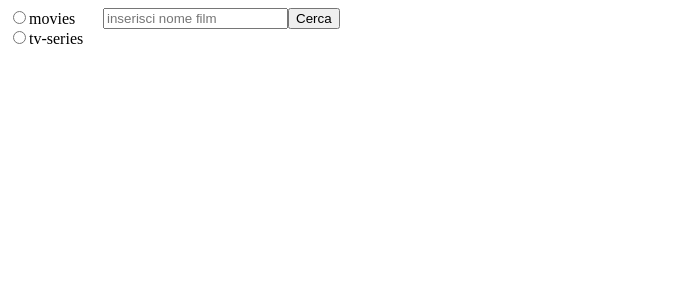
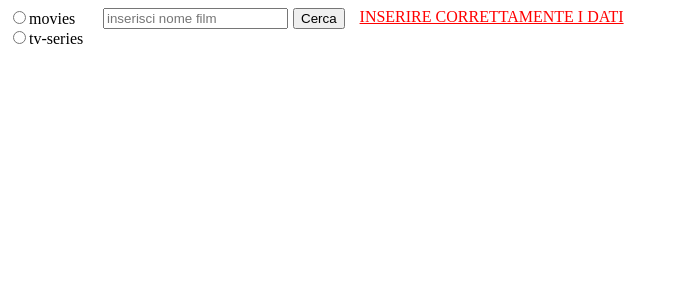
Before and after one commit to abdi-El/vue-boolflix, a Vue app: page / in a window 1280 px wide. Both pictures are taken after a click on the button "Cerca". Shown: the top 300 px of the page, without its empty margins (0-673 px from the left). Built offline with nearby package versions, Linux system fonts and the light colour scheme.

Commit message:
add error message

```diff
--- a/src/App.vue
+++ b/src/App.vue
@@ -1,6 +1,6 @@
 <template>
   <div id="app">
-    <Header @Cerca='filmDaCercare'/>
+    <Header @Cerca='filmDaCercare' :error="error"/>
     <FilmList :risultati="risultatoFilmCercato" :tipo='tipo'/>
   </div>
 </template>
@@ -20,13 +20,17 @@ export default {
       risultatoFilmCercato: null,
       tipo:'',
       apiLink: '',
+      error: false,
     }
   },
   methods:{
     filmDaCercare(nome){
       if(nome[0] != '' && nome[1] != ''){
+        // settaggio delle variabili props
         this.apiLink = nome[1] == 'movies'  ? 'https://api.themoviedb.org/3/search/movie?' : 'https://api.themoviedb.org/3/search/tv?'
         this.tipo = nome[1] == 'movies'  ? 'movies' : 'tv-series'
+        this.error = false;
+        // chiamata axios
         axios.get(this.apiLink,
           {params:{
             api_key: '8f561fa6df5ee66570e07ee3b22e98a4',
@@ -37,7 +41,8 @@ export default {
           })
       }
       else{
-        alert('inserire dati corretti')
+        // in caso di un inserimento non valido
+        this.error = true;
       }
     }
   },
--- a/src/components/Header.vue
+++ b/src/components/Header.vue
@@ -8,6 +8,7 @@
       </div>
       <input type="text" placeholder="inserisci nome film" v-model.trim="nome" @keyup.enter="$emit('Cerca', filmDaCercare)">
       <button @click="getData(), $emit('Cerca', filmDaCercare)">Cerca</button>
+      <span class="error" v-if="error">INSERIRE CORRETTAMENTE I DATI</span>
   </div>
 </template>
 
@@ -20,6 +21,9 @@ export default {
             tipo: '',
             filmDaCercare: [],
         }
+    },
+    props:{
+        error: Boolean,
     },
     methods:{
         getData(){
@@ -38,5 +42,12 @@ export default {
             margin: 0px 15px 0px 0px;
             width: 80px;
         }
+        button{
+            margin: 0px 15px 0px 5px;
+        }
+        .error{
+            color:red;
+            text-decoration: underline;
+        }
     }
 </style>
```
